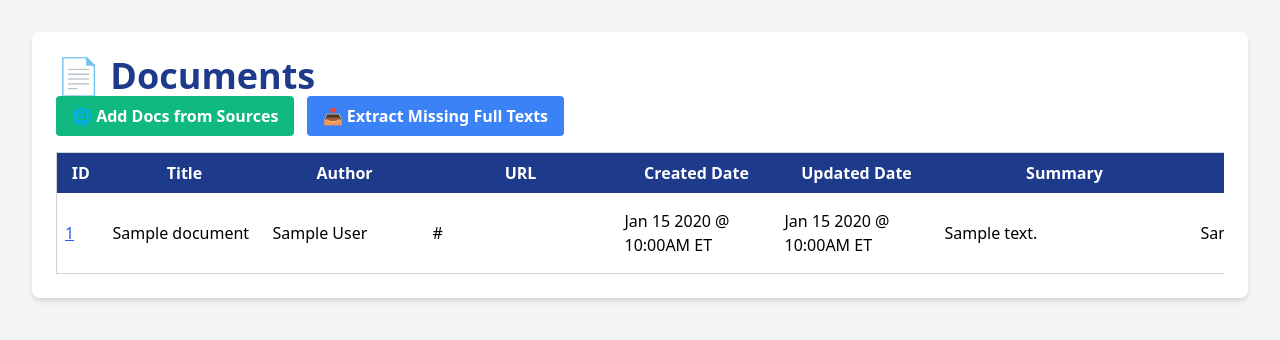
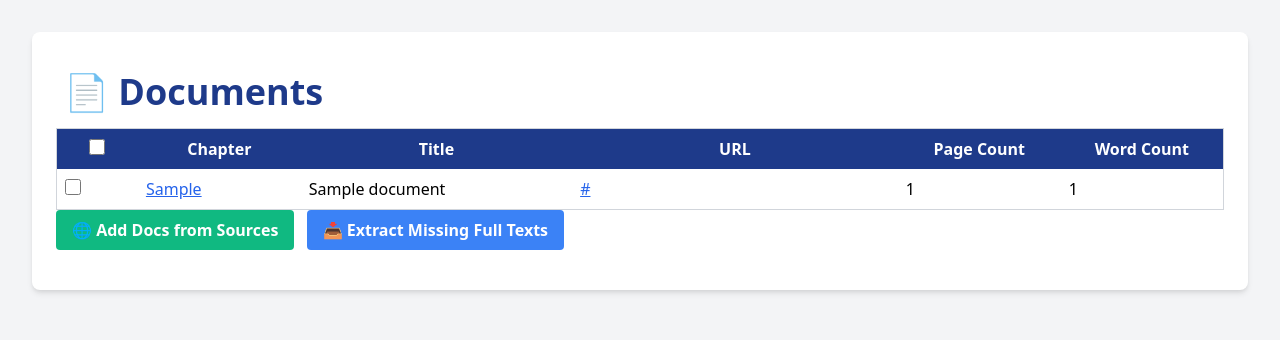
Before and after one commit to andrewfurman/Website-Link-Scraper, a Flask app: page /documents/ in a window 1280 px wide. Shown: the part 64-404 px from the top of the page. Run offline with Flask 3, Linux system fonts and the light colour scheme; tables that the repository leaves empty hold one stand-in row (values such as "Sample post").

Commit message:
reformated select all documents

```diff
--- a/documents/summarize_document_gpt.py
+++ b/documents/summarize_document_gpt.py
@@ -75,7 +75,7 @@ def summarize_document_gpt(document_id):
                             },
                             "title": {
                                 "type": "string",
-                                "description": "A descriptive title of the document. Example: Medicare Ambulance Claims Processing Guide: Chapter 15 - Comprehensive Payment, Billing, and Documentation Guidelines (Rev. 12414, Issued 12-19-23)"
+                                "description": "A descriptive title of the document. This should not include just the title, but should also be descriptive of what the document contnts are. Example: Medicare Ambulance Claims Processing Guide: Chapter 15 - Comprehensive Payment, Billing, and Documentation Guidelines (Rev. 12414, Issued 12-19-23)"
                             },
                             "author": {
                                 "type": "string",
@@ -97,8 +97,8 @@ def summarize_document_gpt(document_id):
         document.summary = generated_fields['summary']
         document.extended_summary = generated_fields['extended_summary']
         document.chapter = generated_fields['chapter']
-        document.title = generated_fields['title'] if not document.title else document.title
-        document.author = generated_fields['author'] if not document.author else document.author
+        document.title = generated_fields['title']
+        document.author = generated_fields['author']
         session.commit()
         return f"Success: Document ID {document_id} has been summarized and updated."
     except Exception as e:
--- a/documents/templates/documents.html
+++ b/documents/templates/documents.html
@@ -12,8 +12,57 @@
 
     <div class="w-full p-8">
         <div class="mx-auto bg-white rounded-lg shadow-md w-full p-6">
-            <h1 class="text-4xl font-bold text-blue-900">📄 Documents</h1>
+            <h1 class="text-4xl font-bold text-blue-900 py-4 px-2">📄 Documents</h1>
+            <div class="overflow-x-auto">
 
+                <!-- documents table start -->
+                <table class="w-full table-fixed bg-white border border-gray-300">
+                    <thead>
+                        <tr class="bg-blue-900 text-white">
+                            <th class="w-12 p-2">
+                                <input type="checkbox" id="select-all-documents" class="form-checkbox h-4 w-4">
+                            </th>
+                            <th class="w-24 p-2 break-words">Chapter</th>
+                            <th class="w-40 p-2 break-words">Title</th>
+                            <th class="w-48 p-2 break-words">URL</th>
+                            <th class="w-24 p-2 break-words">Page Count</th>
+                            <th class="w-24 p-2 break-words">Word Count</th>
+                        </tr>
+                    </thead>
+                    <tbody>
+                        {% for document in documents %}
+                        <tr id="document-{{ document.id }}">
+                            <td class="w-12 p-2">
+                                <input type="checkbox" class="document-checkbox form-checkbox h-4 w-4" id="document-checkbox-{{ document.id }}" value="{{ document.id }}">
+                            </td>
+                            <td class="w-24 p-2 break-words whitespace-normal">
+                                <a href="{{ url_for('documents.view_document', id=document.id) }}" class="text-blue-600 hover:text-blue-800 underline">
+                                    {{ document.chapter }}
+                                </a>
+                            </td>
+                            <td class="w-48 p-2 break-words whitespace-normal">
+                                {{ document.title }}
+                            </td>
+                            <td class="w-64 p-2 break-words whitespace-normal">
+                                <a href="{{ document.url }}" class="text-blue-600 hover:text-blue-800 underline" target="_blank">
+                                    {{ document.url }}
+                                </a>
+                            </td>
+                            <td class="w-24 p-2 break-words whitespace-normal">
+                                {{ document.page_count|default('N/A', true) }}
+                            </td>
+                            <td class="w-24 p-2 break-words whitespace-normal">
+                                {{ document.word_count|default('N/A', true) }}
+                            </td>
+                        </tr>
+                        {% endfor %}
+                    </tbody>
+                </table>
+
+                <!-- documents table end -->
+            </div>
+
+            <!-- Buttons  -->
             <div class="mb-4">
                 <button id="addDocsFromSources" class="bg-green-500 hover:bg-green-700 text-white font-bold py-2 px-4 rounded">
                     🌐 Add Docs from Sources
@@ -24,125 +73,18 @@
                 <span id="addDocsResult" class="ml-4 text-sm"></span>
                 <span id="extractResult" class="ml-4 text-sm"></span>
             </div>
-
-            <div class="overflow-x-auto">
-                <table class="w-full table-fixed bg-white border border-gray-300">
-                    <thead>
-                        <tr class="bg-blue-900 text-white">
-                            <th class="w-12 p-2 break-words">ID</th>
-                            <th class="w-40 p-2 break-words">Title</th>
-                            <th class="w-40 p-2 break-words">Author</th>
-                            <th class="w-48 p-2 break-words">URL</th>
-                            <th class="w-40 p-2 break-words">Created Date</th>
-                            <th class="w-40 p-2 break-words">Updated Date</th>
-                            <th class="w-64 p-2 break-words">Summary</th>
-                            <th class="w-96 p-2 break-words">Full Contents</th>
-                            <th class="w-40 p-2 break-words">Actions</th>
-                        </tr>
-                    </thead>
-                    <tbody>
-                        {% for document in documents %}
-                        <tr id="document-{{ document.id }}">
-                            <td class="w-16 p-2 break-words whitespace-normal">
-                                <a href="{{ url_for('documents.view_document', id=document.id) }}" class="text-blue-600 hover:text-blue-800 underline">
-                                    {{ document.id }}
-                                </a>
-                            </td>
-                            <td class="w-48 p-2 break-words whitespace-normal">
-                                <span class="document-text">{{ document.title }}</span>
-                                <input type="text" class="w-full p-1 border rounded hidden document-input" value="{{ document.title }}" data-field="title">
-                            </td>
-                            <td class="w-48 p-2 break-words whitespace-normal">
-                                <span class="document-text">{{ document.author }}</span>
-                                <input type="text" class="w-full p-1 border rounded hidden document-input" value="{{ document.author }}" data-field="author">
-                            </td>
-                            <td class="w-64 p-2 break-words whitespace-normal">
-                                <span class="document-text">{{ document.url }}</span>
-                                <input type="url" class="w-full p-1 border rounded hidden document-input" value="{{ document.url }}" data-field="url">
-                            </td>
-                            <td class="w-48 p-2 break-words whitespace-normal">
-                                {{ document.created_date.strftime('%b %d %Y @ %I:%M%p ET') if document.created_date else 'N/A' }}
-                            </td>
-                            <td class="w-48 p-2 break-words whitespace-normal">
-                                {{ document.updated_date.strftime('%b %d %Y @ %I:%M%p ET') if document.updated_date else 'N/A' }}
-                            </td>
-                            <td class="w-96 p-2 break-words whitespace-normal">
-                                <span class="document-text">{{ document.summary }}</span>
-                                <textarea class="w-full p-1 border rounded hidden document-input" rows="3" data-field="summary">{{ document.summary }}</textarea>
-                            </td>
-                            <td class="w-96 p-2 break-words whitespace-normal">
-                                <span class="document-text">{{ document.full_contents|default('', true)|truncate(200) }}</span>
-                                <textarea class="w-full p-1 border rounded hidden document-input" rows="3" data-field="full_contents">{{ document.full_contents }}</textarea>
-                            </td>
-                            <td class="w-32 p-2 break-words whitespace-normal text-center">
-                                <div class="flex flex-col items-center space-y-2">
-                                    <button onclick="editDocument({{ document.id }})" class="w-24 inline-flex justify-center items-center bg-blue-500 hover:bg-blue-700 text-white font-bold py-1 px-2 rounded edit-btn whitespace-nowrap text-sm">
-                                        📝 Edit
-                                    </button>
-                                    <button onclick="saveDocument({{ document.id }})" class="w-24 inline-flex justify-center items-center bg-green-500 hover:bg-green-700 text-white font-bold py-1 px-2 rounded hidden save-btn whitespace-nowrap text-sm">
-                                        💾 Save
-                                    </button>
-                                    <form action="{{ url_for('documents.delete_document', id=document.id) }}" method="POST" class="inline">
-                                        <button type="submit" class="w-24 inline-flex justify-center items-center bg-red-500 hover:bg-red-700 text-white font-bold py-1 px-2 rounded whitespace-nowrap text-sm">
-                                            🗑️ Delete
-                                        </button>
-                                    </form>
-                                </div>
-                            </td>
-                        </tr>
-                        {% endfor %}
-                    </tbody>
-                </table>
-            </div>
         </div>
     </div>
 
     <script>
-    function editDocument(id) {
-        const row = document.getElementById(`document-${id}`);
-        row.querySelectorAll('.document-text').forEach(el => el.classList.add('hidden'));
-        row.querySelectorAll('.document-input').forEach(el => el.classList.remove('hidden'));
-        row.querySelector('.edit-btn').classList.add('hidden');
-        row.querySelector('.save-btn').classList.remove('hidden');
-    }
 
-    function saveDocument(id) {
-    const row = document.getElementById(`document-${id}`);
-    const data = {
-        title: row.querySelector('[data-field="title"]').value,
-        author: row.querySelector('[data-field="author"]').value,
-        url: row.querySelector('[data-field="url"]').value,
-        summary: row.querySelector('[data-field="summary"]').value,
-        full_contents: row.querySelector('[data-field="full_contents"]').value
-    };
-
-    axios.post(`/documents/edit_document/${id}`, data)
-        .then(response => {
-            // Update the displayed text and hide input fields
-            row.querySelectorAll('.document-input').forEach(input => {
-                const textEl = input.previousElementSibling;
-                textEl.textContent = input.value;
-                textEl.classList.remove('hidden');
-                input.classList.add('hidden');
+        // Select All Documents from Select All Checkbox
+        document.getElementById('select-all-documents').addEventListener('change', function() {
+            const isChecked = this.checked;
+            document.querySelectorAll('.document-checkbox').forEach(checkbox => {
+                checkbox.checked = isChecked;
             });
-            // Update the "Updated Date" cell
-            const updatedDateCell = row.querySelector('td:nth-child(6)');
-            updatedDateCell.textContent = new Date().toLocaleString('en-US', {
-                month: 'short',
-                day: '2-digit',
-                year: 'numeric',
-                hour: '2-digit',
-                minute: '2-digit',
-                hour12: true
-            }) + ' ET';
-            // Show edit button and hide save button
-            row.querySelector('.edit-btn').classList.remove('hidden');
-            row.querySelector('.save-btn').classList.add('hidden');
-        })
-        .catch(error => {
-            console.error('Error updating document:', error);
         });
-    }
 
     document.getElementById('extractMissingFullText').addEventListener('click', function() {
         this.disabled = true;
@@ -187,8 +129,6 @@ document.getElementById('addDocsFromSources').addEventListener('click', function
             this.disabled = false;
         });
     });
-
-
 </script>
 
 </body>
```
Also changed, not shown: documents/templates/view_document.html (+6 -2 lines). Lines whose indentation alone changed are shown as unchanged.
